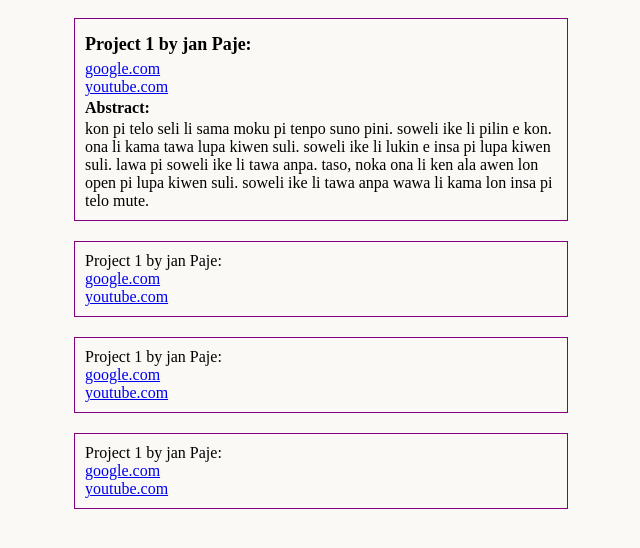
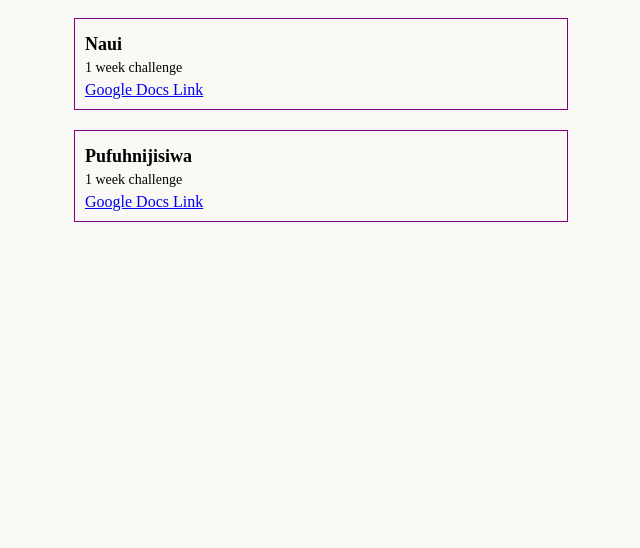
Before and after one commit to ConlangJam/conlang_jam, a plain HTML site: page projects.html in a window 1280 px wide. Shown: the whole page, without its empty margins (319-959 px from the left). Drawn offline with Linux system fonts and the light colour scheme.

Commit message:
add 1 week submissions

```diff
--- a/projects.html
+++ b/projects.html
@@ -4,29 +4,22 @@
   </head>
   <body>
     <div class="conlangs-container">
+      <!-- Template -->
+      <!-- <div class="conlang-container"> -->
+      <!--   <div class="conlang-title">Pufuhnijisiwa</div> -->
+      <!--   <div class="conlang-subtitle">1 week challenge</div> -->
+      <!--   <a href="google.com">google.com</a><br/> -->
+      <!--   <a href="youtube.com">youtube.com</a> -->
+      <!-- </div> -->
       <div class="conlang-container">
-        <div class="conlang-title">Project 1 by jan Paje:</div>
-        <a href="google.com">google.com</a><br/>
-        <a href="youtube.com">youtube.com</a><br/>
-        <div class="abstract-title">Abstract:</div>
-        <span class="abstract-content">
-          kon pi telo seli li sama moku pi tenpo suno pini.  soweli ike li pilin e kon. ona li kama tawa lupa kiwen suli.  soweli ike li lukin e insa pi lupa kiwen suli. lawa pi soweli ike li tawa anpa.  taso, noka ona li ken ala awen lon open pi lupa kiwen suli.  soweli ike li tawa anpa wawa li kama lon insa pi telo mute.
-        </span>
+        <div class="conlang-title">Naui</div>
+        <div class="conlang-subtitle">1 week challenge</div>
+        <a href="https://docs.google.com/document/d/12DLbcc_1vQnIAYZ1udFXumWNv8uymA91_odJnacdzS0/edit">Google Docs Link</a><br/>
       </div>
       <div class="conlang-container">
-        Project 1 by jan Paje:<br/>
-        <a href="google.com">google.com</a><br/>
-        <a href="youtube.com">youtube.com</a>
-      </div>
-      <div class="conlang-container">
-        Project 1 by jan Paje:<br/>
-        <a href="google.com">google.com</a><br/>
-        <a href="youtube.com">youtube.com</a>
-      </div>
-      <div class="conlang-container">
-        Project 1 by jan Paje:<br/>
-        <a href="google.com">google.com</a><br/>
-        <a href="youtube.com">youtube.com</a>
+        <div class="conlang-title">Pufuhnijisiwa</div>
+        <div class="conlang-subtitle">1 week challenge</div>
+        <a href="https://docs.google.com/document/d/1p5qELAefCsknFGxB4K1olXiHhBwwTUeoP6XNcxM8TiI/edit?usp=sharing">Google Docs Link</a>
       </div>
     </div>
   </body>
--- a/style.css
+++ b/style.css
@@ -22,6 +22,11 @@ body {
   margin: 5px 0;
 }
 
+.conlang-subtitle {
+  font-size: 14px;
+  margin: 5px 0;
+}
+
 .abstract-title {
   font-size: 18px;
   font-weight: bold;
```
